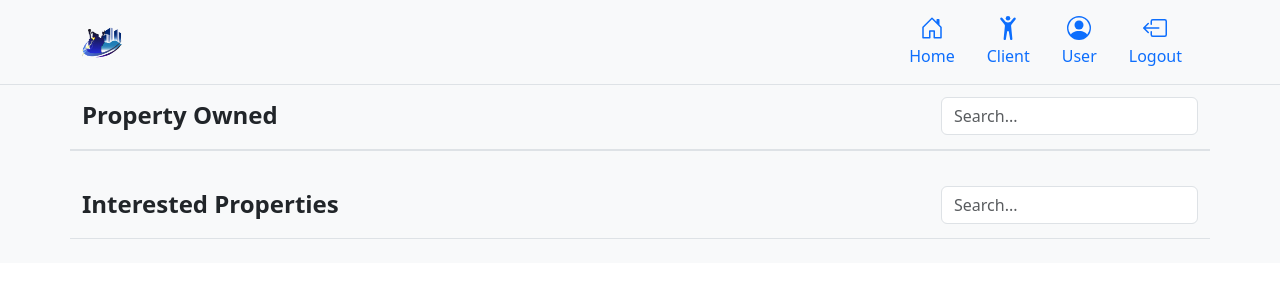
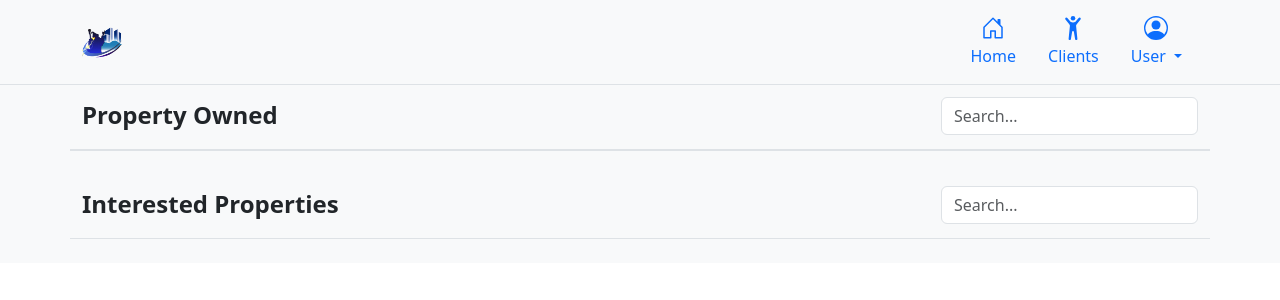
Before and after one commit to AdrianeTroyRoa/WizardRealtyListing, a Flask app: page /interested in a window 1280 px wide. Shown: the top 300 px of the page. Run offline with Flask 3, Linux system fonts and the light colour scheme.

Commit message:
Added dropdown for User navlink

```diff
--- a/website/templates/interested.html
+++ b/website/templates/interested.html
@@ -50,26 +50,28 @@
                     <path d="M8 3a1.5 1.5 0 1 0 0-3 1.5 1.5 0 0 0 0 3"/>
                     <path d="m5.93 6.704-.846 8.451a.768.768 0 0 0 1.523.203l.81-4.865a.59.59 0 0 1 1.165 0l.81 4.865a.768.768 0 0 0 1.523-.203l-.845-8.451A1.492 1.492 0 0 1 10.5 5.5L13 2.284a.796.796 0 0 0-1.239-.998L9.634 3.84a.72.72 0 0 1-.33.235c-.23.074-.665.176-1.304.176-.64 0-1.074-.102-1.305-.176a.72.72 0 0 1-.329-.235L4.239 1.286a.796.796 0 0 0-1.24.998l2.5 3.216c.317.316.475.758.43 1.204Z"/>
                   </svg>
-                  Client
+                  Clients
                 </a>
               </li>
-              <li>
-                <a href="#" class="nav-link text-primary">
+              <li class="nav-item dropdown">
+                <a href="#" class="nav-link dropdown-toggle" data-bs-toggle="dropdown" aria-expanded="false">
                     <svg xmlns="http://www.w3.org/2000/svg" width="24" height="24" fill="currentColor" class="bi d-block mx-auto mb-1 bi-person-circle" viewBox="0 0 16 16">
                         <path d="M11 6a3 3 0 1 1-6 0 3 3 0 0 1 6 0z"/>
                         <path fill-rule="evenodd" d="M0 8a8 8 0 1 1 16 0A8 8 0 0 1 0 8zm8-7a7 7 0 0 0-5.468 11.37C3.242 11.226 4.805 10 8 10s4.757 1.225 5.468 2.37A7 7 0 0 0 8 1z"/>
                     </svg>
                   User
                 </a>
-              </li>
+                <ul class="dropdown-menu">
                   <li>
                       <a href="{{ url_for('auth.logout') }}" class="nav-link text-primary">
-                    <svg xmlns="http://www.w3.org/2000/svg" width="24" height="24" fill="currentColor" class="bi d-block mx-auto mb-1 bi-person-circle" viewBox="0 0 16 16">
+                        <svg xmlns="http://www.w3.org/2000/svg" width="14" height="14" fill="currentColor" class="bi d-inline mx-auto mb-1 bi-person-circle" viewBox="0 0 16 16">
                           <path fill-rule="evenodd" d="M6 12.5a.5.5 0 0 0 .5.5h8a.5.5 0 0 0 .5-.5v-9a.5.5 0 0 0-.5-.5h-8a.5.5 0 0 0-.5.5v2a.5.5 0 0 1-1 0v-2A1.5 1.5 0 0 1 6.5 2h8A1.5 1.5 0 0 1 16 3.5v9a1.5 1.5 0 0 1-1.5 1.5h-8A1.5 1.5 0 0 1 5 12.5v-2a.5.5 0 0 1 1 0z"/>
                           <path fill-rule="evenodd" d="M.146 8.354a.5.5 0 0 1 0-.708l3-3a.5.5 0 1 1 .708.708L1.707 7.5H10.5a.5.5 0 0 1 0 1H1.707l2.147 2.146a.5.5 0 0 1-.708.708l-3-3z"/>
                         </svg>
                       Logout
                     </a>
+                  </li>
+                </ul>
               </li>
             </ul>
           </div>
```
Also changed, not shown: website/templates/clients.html (+7 -4 lines), website/templates/index.html (+7 -5 lines). Lines whose indentation alone changed are shown as unchanged.
